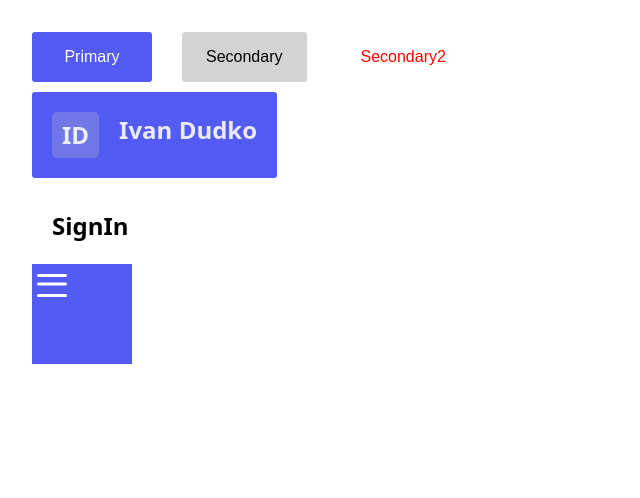
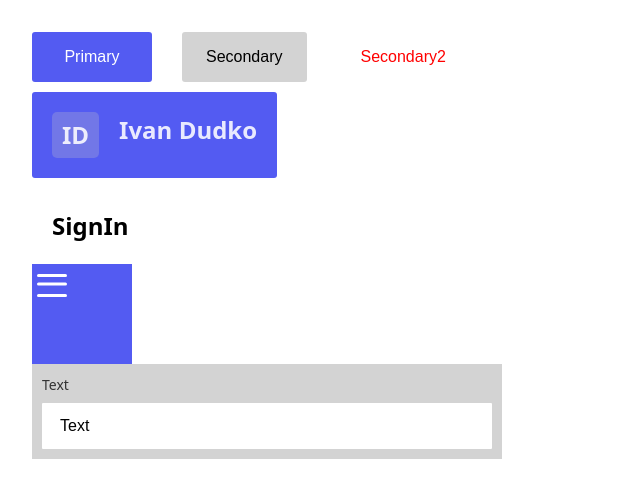
Before and after one commit to ivanezzz87/blogfolio, a React (Vite) app in the folder blogfolio/: page / in a window 1280 px wide. Shown: the top 498 px of the page, without its empty margins (0-640 px from the left). Built offline with nearby package versions, Linux system fonts and the light colour scheme.

Commit message:
feat: add input component

```diff
--- a/blogfolio/src/App.tsx
+++ b/blogfolio/src/App.tsx
@@ -1,53 +1,58 @@
-import React, { useState } from 'react';
-import './App.css'
-import './components/Button'
-import Button from './components/Button'
-import UserInfo from './components/UserInfo';
-import Title from './components/Title';
-import BurgerMenu from './components/Burger';
+import React, { useState } from "react";
+import "./App.css";
+import "./components/Button";
+import Button from "./components/Button";
+import UserInfo from "./components/UserInfo";
+import Title from "./components/Title";
+import BurgerMenu from "./components/Burger";
+import Input from "./components/Input";
 function App() {
-    const [isMenuOpen, setIsMenuOpen] = useState(false);
-      const toggleMenu = () => {
+  const [isMenuOpen, setIsMenuOpen] = useState(false);
+  const toggleMenu = () => {
     setIsMenuOpen(!isMenuOpen);
   };
   return (
     <div className="root-container">
-      <div className='buttons-container'>
+      <div className="buttons-container">
         <Button
           content="Primary"
           type="primary"
           state="enabled"
-          onClick={() => console.log('Уже нажата')}
+          onClick={() => console.log("Уже нажата")}
         />
         <Button
           content="Secondary"
           type="secondary"
           state="enabled"
-          onClick={() => console.log('Уже нажата')}
+          onClick={() => console.log("Уже нажата")}
         />
         <Button
           content="Secondary2"
           type="secondary2"
           state="enabled"
-          onClick={() => console.log('Уже нажата')}
+          onClick={() => console.log("Уже нажата")}
         />
       </div>
       <div className="userinfo-container">
-        <UserInfo
-          firstName="Ivan"
-          lastName="Dudko"
-        />
+        <UserInfo firstName="Ivan" lastName="Dudko" />
       </div>
       <div className="title-container">
-        <Title
-          text = "SignIn"
-        />
+        <Title text="SignIn" />
       </div>
       <div className="burger-container">
-                <BurgerMenu $isOpen={isMenuOpen} onClick={toggleMenu} />
+        <BurgerMenu $isOpen={isMenuOpen} onClick={toggleMenu} />
       </div>
+      <Input
+        type="text"
+        value="Text"
+        label="Text"
+        id="input1"
+        onChange={() => console.log("text")}
+        // isError
+        // textError="не заполнено"
+      />
     </div>
   );
 }
 
-export default App
+export default App;
--- /dev/null
+++ b/blogfolio/src/components/Input.tsx
@@ -0,0 +1,98 @@
+import React from "react";
+import styled from "styled-components";
+
+interface IInput {
+  type: "text" | "email" | "password";
+  placeholder?: string;
+  value: string;
+  disabled?: boolean;
+  label?: string;
+  id?: string;
+  isError?: boolean;
+  textError?: string
+  onChange: (value: string) => void;
+}
+const Input: React.FC<IInput> = ({
+  type,
+  placeholder,
+  value,
+  disabled,
+  label,
+  id,
+  isError = false,
+  textError,
+  onChange,
+}) => {
+  const handleChange = (e: React.ChangeEvent<HTMLInputElement>) => {
+    onChange(e.target.value);
+  };
+  return (
+    <InputContainer>
+      {label && (
+        <StyledLabel htmlFor={id} $disabled={disabled}>
+          {label}
+        </StyledLabel>
+      )}
+      <StyledInput
+        id={id}
+        type={type}
+        placeholder={placeholder}
+        value={value}
+        disabled={disabled}
+        onChange={handleChange}
+        $isError={isError}
+      />
+      {isError && textError && (
+        <Error>
+          {textError}
+        </Error>
+      )}
+    </InputContainer>
+  );
+};
+const InputContainer = styled.div`
+  display: flex;
+  flex-direction: column;
+  gap: 8px;
+  width: fit-content;
+  background-color: lightgray;
+  padding: 10px;
+`;
+const StyledLabel = styled.label<{ $disabled?: boolean }>`
+  font-size: 14px;
+  font-weight: 500;
+  text-align: left;
+  color: ${(props) => (props.$disabled ? "#999" : "#333")};
+  cursor: ${(props) => (props.$disabled ? "not-allowed" : "pointer")};
+`;
+const Error = styled.span`
+  font-size: 12px;
+  color: red;
+  text-align: left;
+  margin-top: -2px;
+`;
+
+const StyledInput = styled.input<{ $isError: boolean }>`
+  width: 450px;
+  padding: 12px 16px;
+  border: 2px solid #fff;
+  border-radius: 1px;
+  font-size: 16px;
+  transition: border-color 0.3s ease;
+  outline: none;
+
+  &:focus {
+    border-color: #999;
+    border-color: ${(props) => (props.$isError ? "red" : "#999")};
+  }
+
+  &:disabled {
+    background-color: #f5f5f5;
+    cursor: not-allowed;
+  }
+
+  &::placeholder {
+    color: #999;
+  }
+`;
+export default Input;
```
